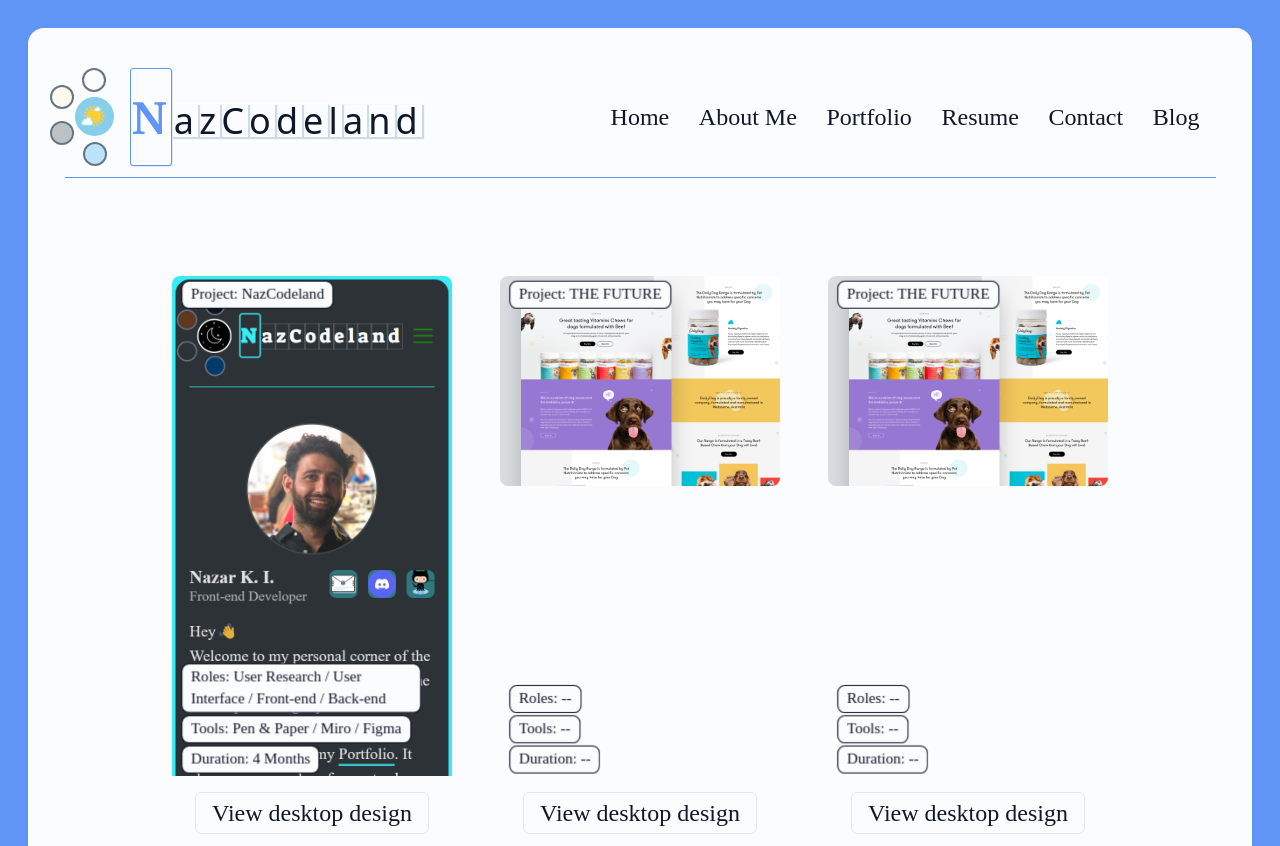
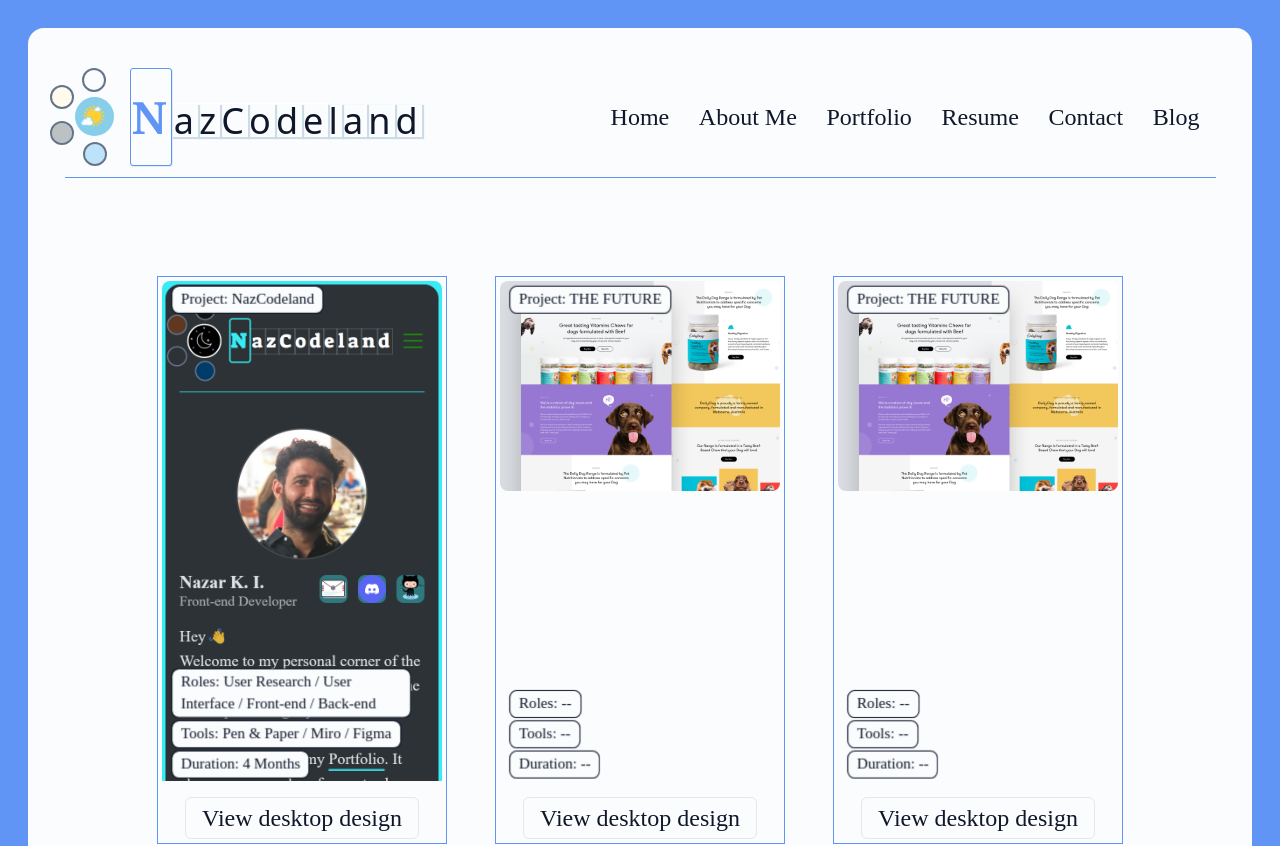
Before and after one commit to NazCodeland/NazCodeland-V2, a SvelteKit app: page /portfolio in a window 1280 px wide. Shown: the top 846 px of the page. Built offline with nearby package versions, Linux system fonts and the light colour scheme; a web font is replaced by a local one.

Commit message:
bug: image breaks if you click on 'View desktop design' twice very fast

```diff
--- a/src/lib/components/Project.svelte
+++ b/src/lib/components/Project.svelte
@@ -80,13 +80,13 @@
 <!-- svelte-ignore a11y-no-noninteractive-tabindex -->
 <!-- svelte-ignore a11y-mouse-events-have-key-events -->
 <div
-	class="flex flex-col gap-4 {desktopWidth} scrollMarginTop
-					max-w-[620px] transition-all [--scrollMarginTop:160px]">
+	class="flex flex-col gap-4 border {desktopWidth} scrollMarginTop
+					max-w-[620px] border-primaryColor p-1 transition-all [--scrollMarginTop:160px]">
 	<figure
 		tabindex="0"
 		on:mouseover={changeOpacity}
 		on:mouseleave={changeOpacity}
-		style="min-inline-size: {showDesktop ? inlineSize : inlineSize}px; block-size:
+		style="min-inline-size: {inlineSize}px; block-size:
 		{showDesktop ? Number(blockSize) - 60 : blockSize}px;"
 		class="group/project three-d-container transition-all duration-1000">
 		<div
--- a/src/routes/(app)/blog/[slug]/+page.svelte
+++ b/src/routes/(app)/blog/[slug]/+page.svelte
@@ -1,7 +1,7 @@
 <script>
 	export let data;
 
-	import Giscus from '@giscus/svelte';
+	// import Giscus from '@giscus/svelte';
 	import moveToTop from '$lib/icons/themeBased/moveToTop/moveToTopMain.svg';
 </script>
 
@@ -28,7 +28,7 @@
 	<section class="m-auto w-full max-w-[70ch]">
 		<h2 class="mb-10">Comments</h2>
 
-		<Giscus
+		<!-- <Giscus
 			id="comments"
 			repo="NazCodeland/NazCodeland-V2"
 			repoId="R_kgDOJDWq2A"
@@ -41,7 +41,7 @@
 			inputPosition="bottom"
 			theme="dark_dimmed"
 			lang="en"
-			loading="lazy" />
+			loading="lazy" /> -->
 	</section>
 </main>
 
```
